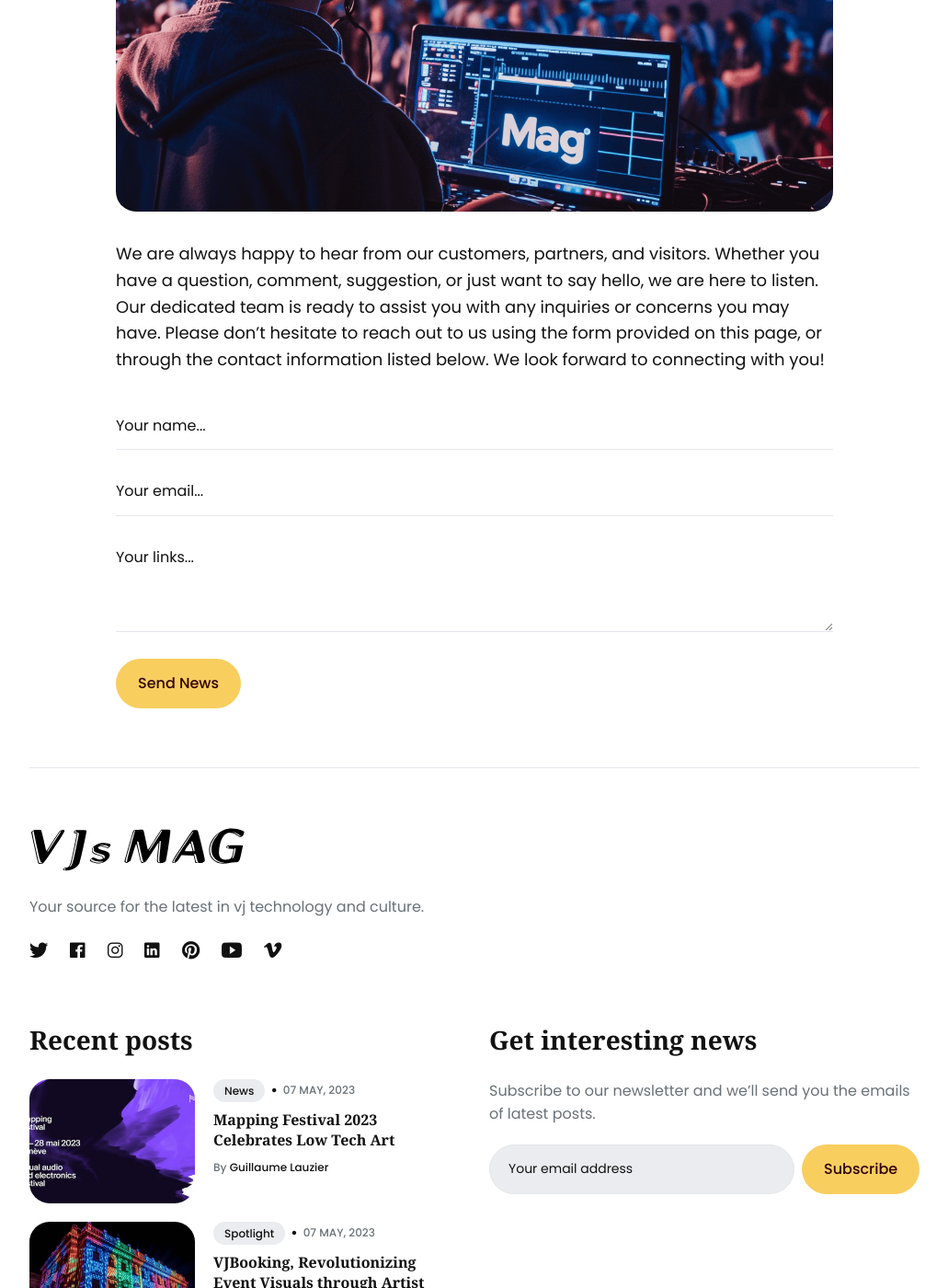
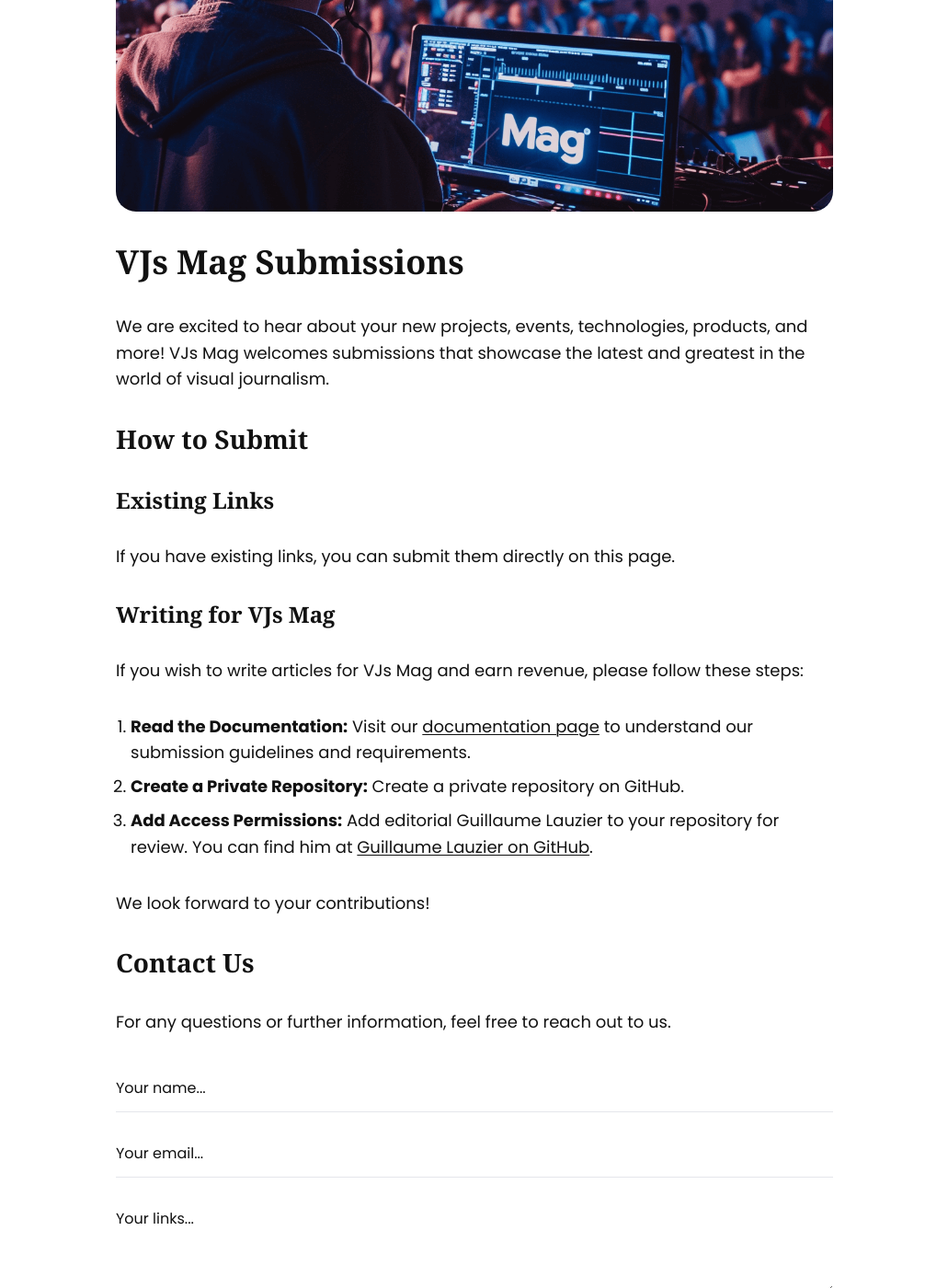
Before and after one commit to onConsensus/website, a Jekyll site: the page built from _pages/submit.html, in a window 1280 px wide and 1400 px high, scrolled down 587 px. Shown: the whole window at 92% size, without its empty margins (124-1155 px from the left). Built offline with Jekyll 4.4.1, drawn with Linux system fonts in a browser that asks for light colours.

Commit message:
Update submit.html

```diff
--- a/_pages/submit.html
+++ b/_pages/submit.html
@@ -6,11 +6,32 @@
 ---
 
 <div class="form-box">
-    <div class="contact-head">
-    {% if site.data.settings.contact.description %}
-      <p class="contact-description">{{site.data.settings.contact.description}}</p>
-    {% endif %}
-    </div>
+<head>
+    <meta charset="UTF-8">
+    <meta name="viewport" content="width=device-width, initial-scale=1.0">
+    <title>VJs Mag Submissions</title>
+</head>
+<body>
+    <h1>VJs Mag Submissions</h1>
+    <p>We are excited to hear about your new projects, events, technologies, products, and more! VJs Mag welcomes submissions that showcase the latest and greatest in the world of visual journalism.</p>
+
+    <h2>How to Submit</h2>
+    <h3>Existing Links</h3>
+    <p>If you have existing links, you can submit them directly on this page.</p>
+
+    <h3>Writing for VJs Mag</h3>
+    <p>If you wish to write articles for VJs Mag and earn revenue, please follow these steps:</p>
+    <ol>
+        <li><strong>Read the Documentation:</strong> Visit our <a href="https://vjsmag.com/documentation" target="_blank">documentation page</a> to understand our submission guidelines and requirements.</li>
+        <li><strong>Create a Private Repository:</strong> Create a private repository on GitHub.</li>
+        <li><strong>Add Access Permissions:</strong> Add editorial Guillaume Lauzier to your repository for review. You can find him at <a href="https://github.com/guillaumelauzier" target="_blank">Guillaume Lauzier on GitHub</a>.</li>
+    </ol>
+
+    <p>We look forward to your contributions!</p>
+
+    <h2>Contact Us</h2>
+    <p>For any questions or further information, feel free to reach out to us.</p>
+</body>
     <form class="form" action="https://formspree.io/f/mblrjddz" method="POST">
       <div class="form__group">
         <label class="form__label screen-reader-text" for="form-name">Your Name</label>
```
